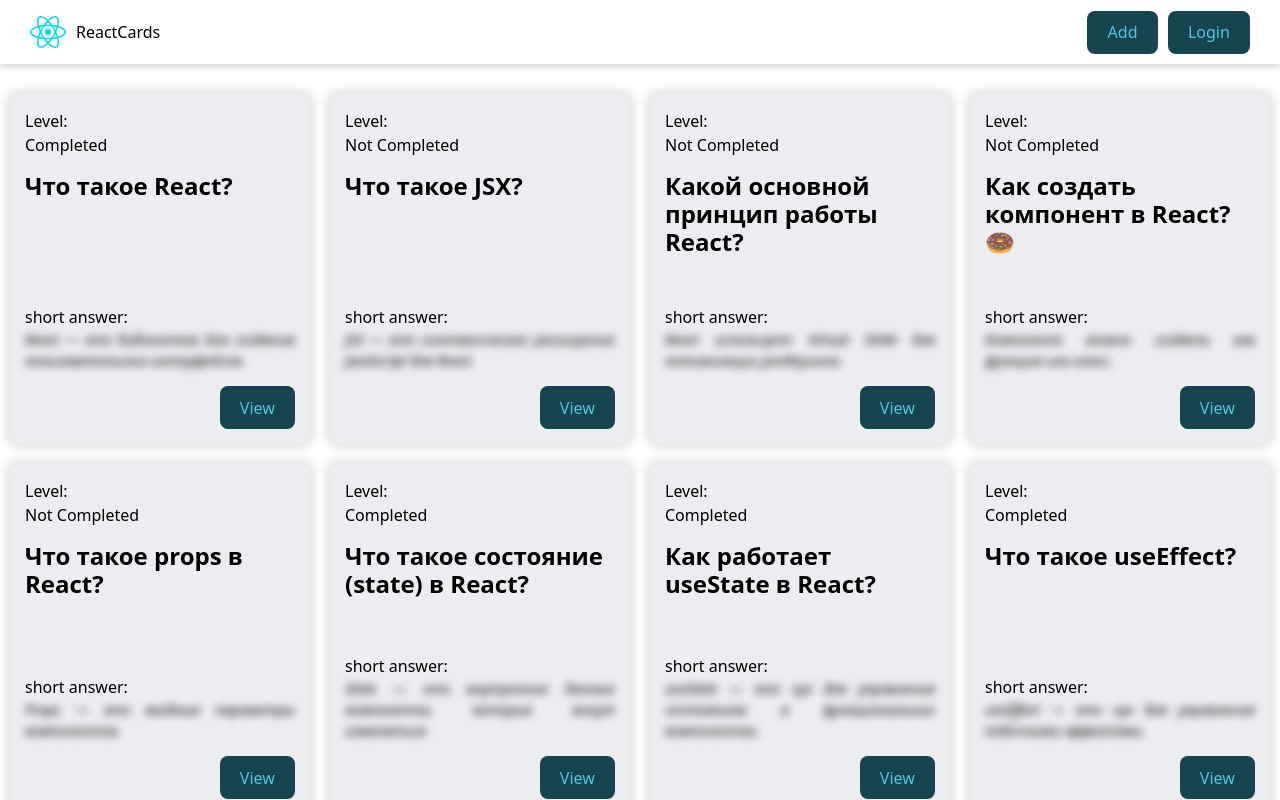
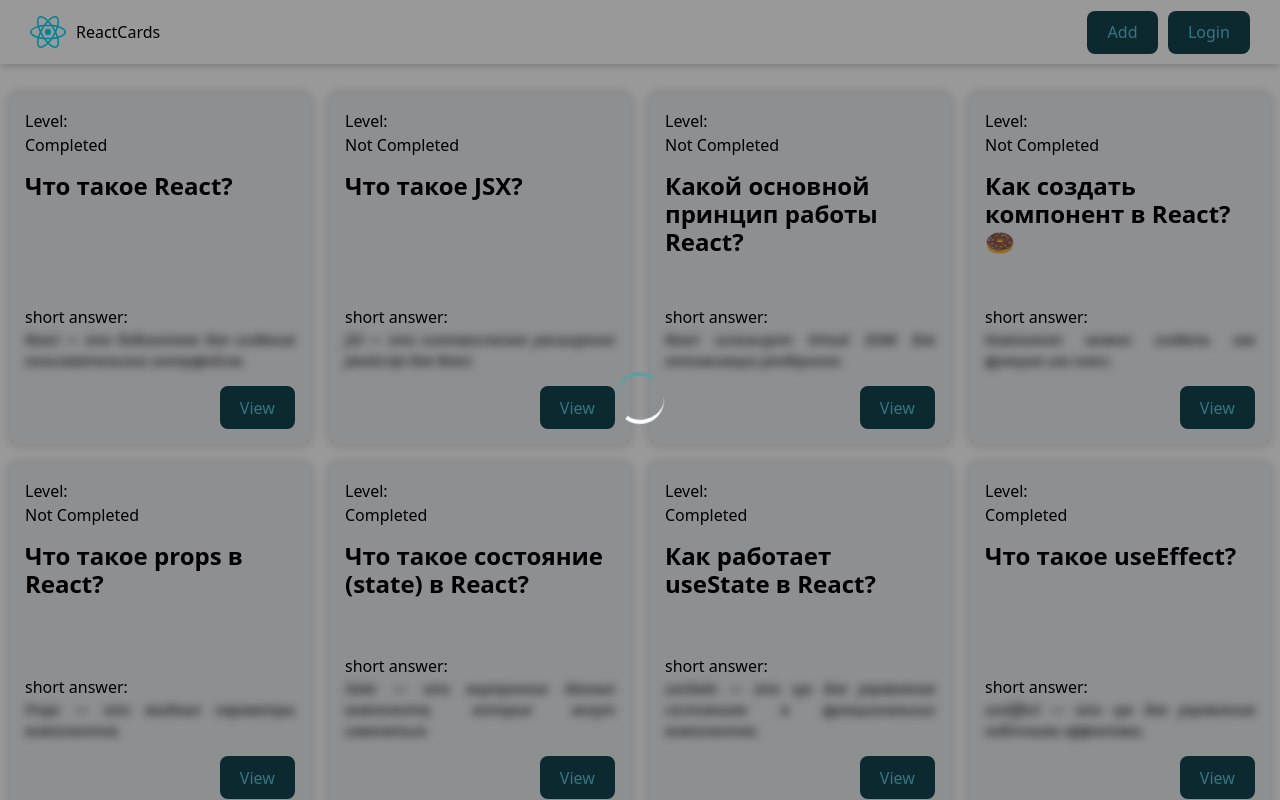
Before and after one commit to SaidahrorMirzaahmed/react-app, a React (Vite) app: page / in a window 1280 px wide. Built offline with nearby package versions, Linux system fonts and the light colour scheme; data requests are answered from the project's data file.

Commit message:
Added Loader component

```diff
--- /dev/null
+++ b/src/components/Loader/Loader.jsx
@@ -0,0 +1,11 @@
+import cls from "./Loader.module.css";
+
+const Loader = () => {
+  return (
+    <div className={cls.backdrop}>
+      <span class={cls.loader}></span>
+    </div>
+  );
+};
+
+export default Loader;
--- /dev/null
+++ b/src/components/Loader/Loader.module.css
@@ -0,0 +1,40 @@
+.backdrop{
+    position: fixed;
+    inset: 0;
+    background: rgba(0, 0, 0, 0.4);
+    display: flex;
+    z-index: 999;
+    justify-content: center;
+    align-items: center;
+}
+
+.loader {
+    width: 48px;
+    height: 48px;
+    border-radius: 50%;
+    display: inline-block;
+    border-top: 4px solid #FFF;
+    border-right: 4px solid transparent;
+    box-sizing: border-box;
+    animation: rotation 1s linear infinite;
+  }
+  .loader::after {
+    content: '';
+    box-sizing: border-box;
+    position: absolute;
+    left: 0;
+    top: 0;
+    width: 48px;
+    height: 48px;
+    border-radius: 50%;
+    border-bottom: 4px solid cadetblue;
+    border-left: 4px solid transparent;
+  }
+  @keyframes rotation {
+    0% {
+      transform: rotate(0deg);
+    }
+    100% {
+      transform: rotate(360deg);
+    }
+  }
--- /dev/null
+++ b/src/components/Loader/index.jsx
@@ -0,0 +1 @@
+export { Loader } from "./Loader";
--- a/src/pages/HomePage/HomePage.jsx
+++ b/src/pages/HomePage/HomePage.jsx
@@ -1,6 +1,7 @@
 import React, { useState, useEffect } from "react";
 import { API_URL } from "../../constants";
 import QuestionCardList from "../../components/QuestionCardList/QuestionCardList";
+import Loader from "../../components/Loader/Loader";
 
 const HomePage = () => {
   const [questions, setQuestions] = useState([]);
@@ -22,6 +23,7 @@ const HomePage = () => {
 
   return (
     <>
+      <Loader />
       <QuestionCardList cards={questions} />
     </>
   );
```
